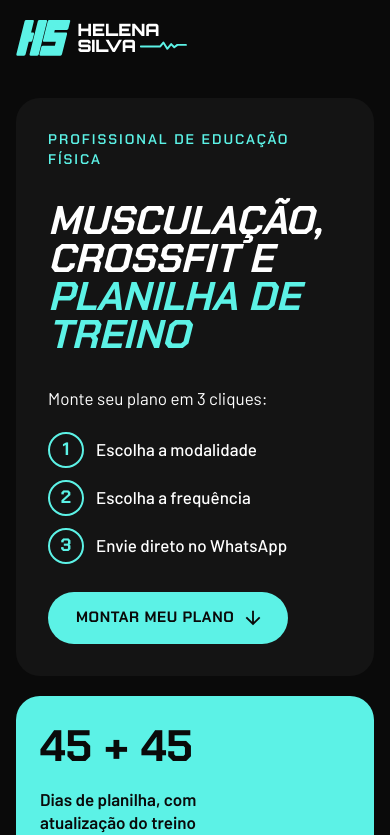
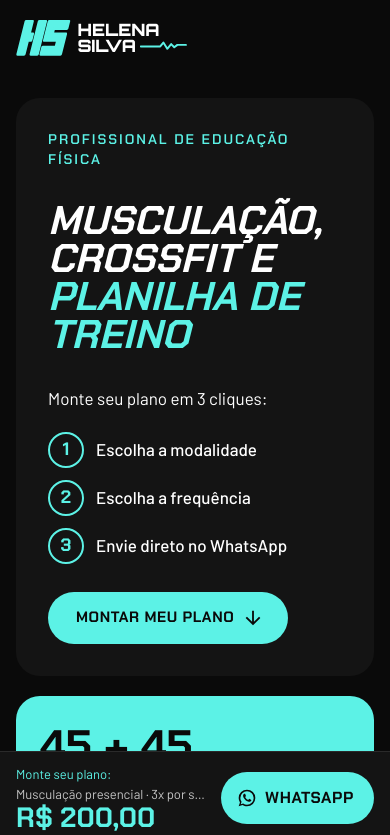
Before and after one commit to Gessyca-Oliveira/helena-personal, a React (Vite) app: page / in a window 390 px wide. Shown: the top 835 px of the page. Built offline with nearby package versions, Linux system fonts and the light colour scheme.

Commit message:
feat: add barra de preço fixa em mobile

```diff
--- /dev/null
+++ b/src/features/plan-builder/MobilePriceBar.jsx
@@ -0,0 +1,33 @@
+import { Box, Button, Paper, Typography } from '@mui/material';
+import WhatsAppIcon from '@mui/icons-material/WhatsApp';
+
+export default function MobilePriceBar({ summary }) {
+  return (
+    <Paper
+      elevation={0}
+      sx={{
+        display: { xs: 'flex', md: 'none' },
+        position: 'fixed', left: 0, right: 0, bottom: 0, zIndex: 20,
+        alignItems: 'center', justifyContent: 'space-between', gap: 2,
+        px: 2, pt: 1.5, pb: 'calc(12px + env(safe-area-inset-bottom))',
+        borderTop: 1, borderColor: 'divider', borderRadius: 0,
+      }}
+    >
+      <Box sx={{ minWidth: 0 }}>
+        <Typography noWrap sx={{ fontSize: '0.8125rem', color: 'primary.main' }}>Monte seu plano:</Typography>
+        <Typography noWrap sx={{ fontSize: '0.8125rem', color: 'text.secondary' }}>{summary.title}</Typography>
+        <Typography variant="h4" component="p" color="primary" sx={{ fontSize: '1.75rem' }}>{summary.price}</Typography>
+      </Box>
+      <Button
+        variant="contained"
+        href={summary.link}
+        target="_blank"
+        rel="noopener noreferrer"
+        startIcon={<WhatsAppIcon />}
+        sx={{ flexShrink: 0, px: 2.5 }}
+      >
+        WhatsApp
+      </Button>
+    </Paper>
+  );
+}
--- a/src/features/plan-builder/PlanBuilderSection.jsx
+++ b/src/features/plan-builder/PlanBuilderSection.jsx
@@ -2,6 +2,7 @@ import { Box, Container } from '@mui/material';
 import { usePlanSelection } from './usePlanSelection';
 import PlanBuilder from './PlanBuilder';
 import PlanSummary from './PlanSumary';
+import MobilePriceBar from './MobilePriceBar';
 
 export default function PlanBuilderSection() {
   const { selection, summary, setModality, setdays, setDuo } = usePlanSelection();
@@ -20,6 +21,7 @@ export default function PlanBuilderSection() {
           onDuoChange={setDuo}
         />
         <PlanSummary summary={summary} />
+        <MobilePriceBar summary={summary} />
       </Container>
     </Box>
   );
--- a/src/theme/index.js
+++ b/src/theme/index.js
@@ -28,6 +28,7 @@ const theme = createTheme({
       styleOverrides: {
         html: { '@media (prefers-reduced-motion: no-preference)': { scrollBehavior: 'smooth' } },
         '*:focus-visible': { outline: `3px solid ${turquoise}`, outlineOffset: 3 },
+        body: { '@media (max-width: 899.95px)': { paddingBottom: 88 } },
       },
     },
     MuiButton: {
```
